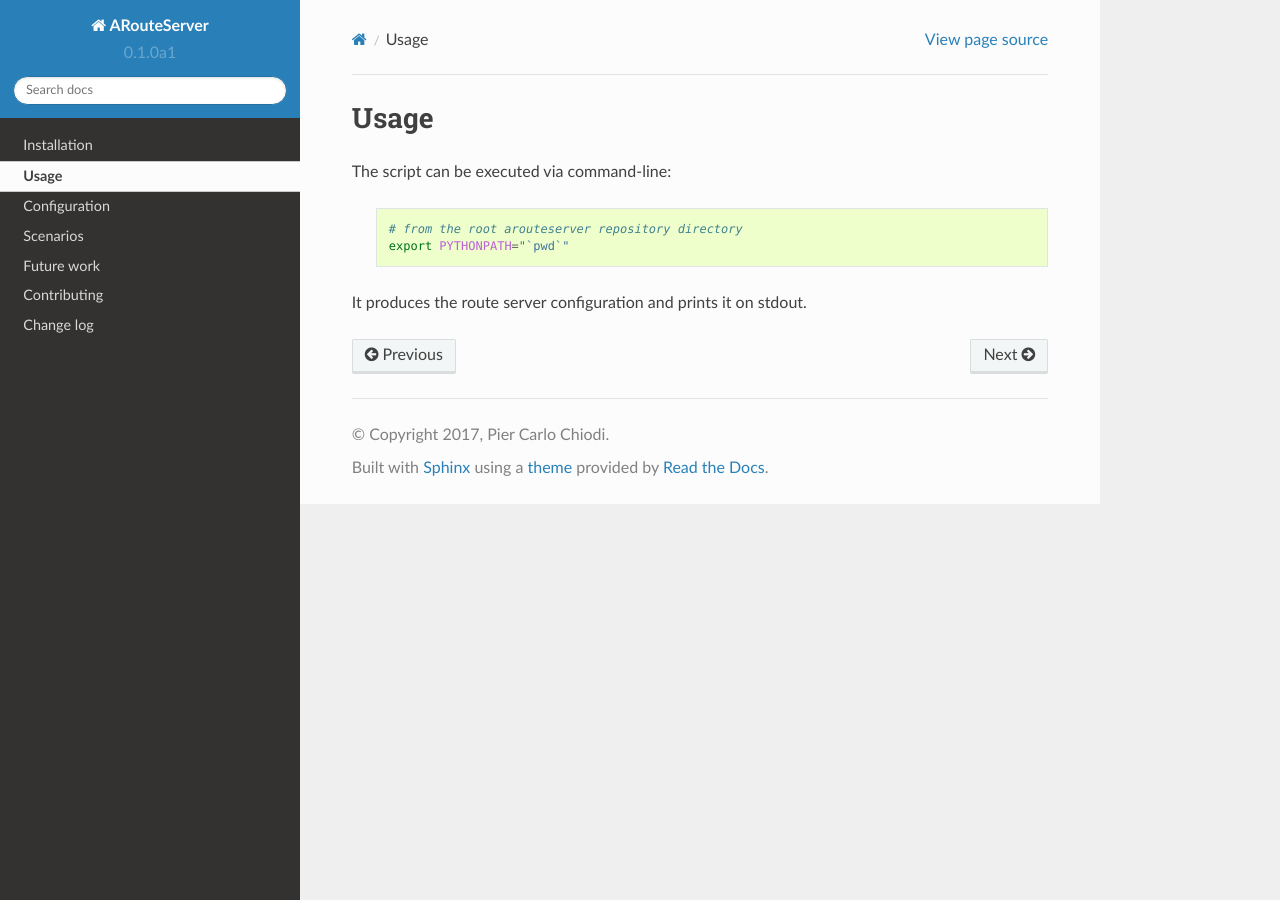
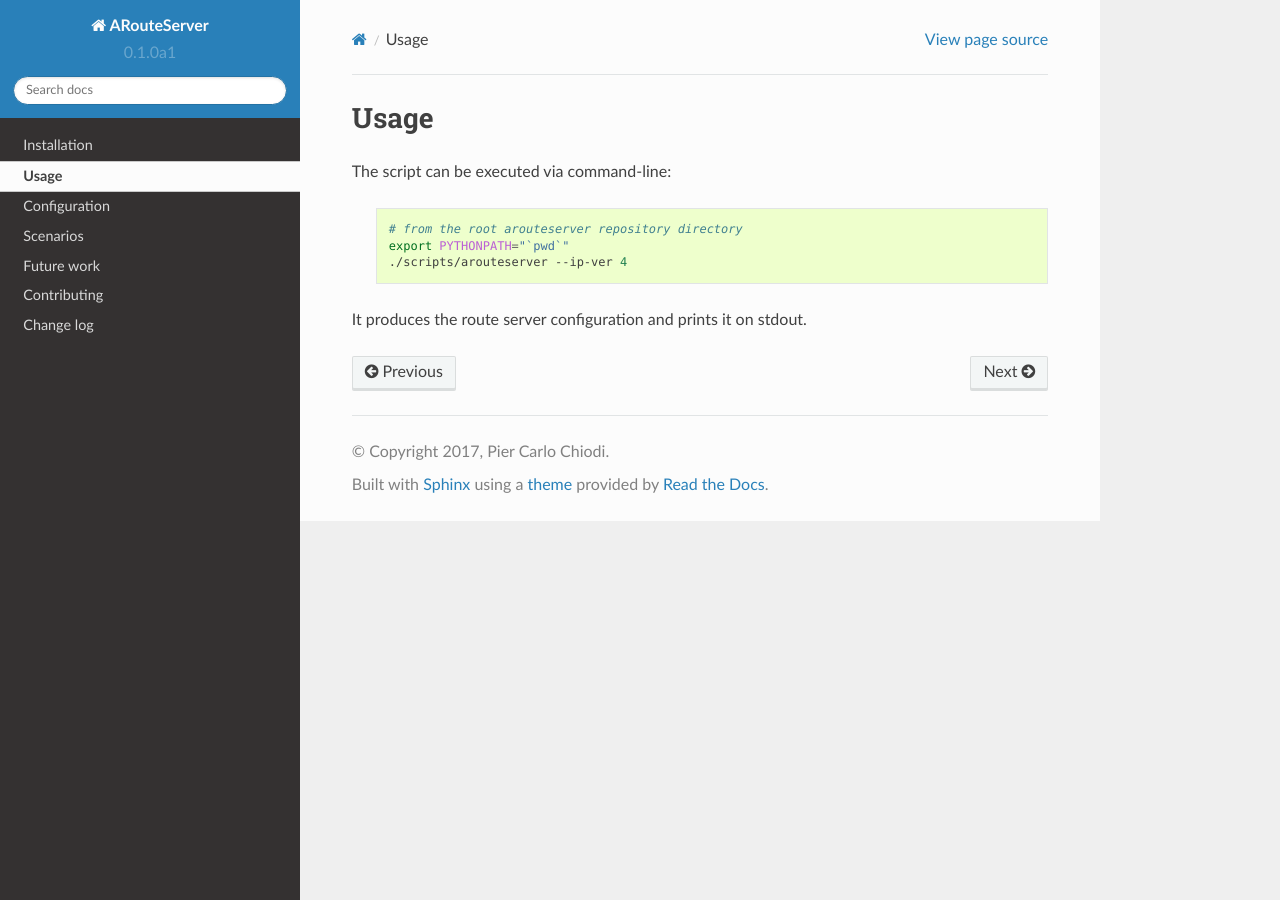
Before and after one commit to pierky/arouteserver, a Sphinx documentation site: the page built from docs/USAGE.rst, in a window 1280 px wide. Built offline with Sphinx 7.4.7 and the Read the Docs theme 2.0.0, drawn with Linux system fonts in a browser that asks for light colours.

Commit message:
fix missing cmd in USAGE.rst

```diff
--- a/docs/USAGE.rst
+++ b/docs/USAGE.rst
@@ -7,5 +7,6 @@ The script can be executed via command-line:
 
     # from the root arouteserver repository directory
     export PYTHONPATH="`pwd`"
+    ./scripts/arouteserver --ip-ver 4
 
 It produces the route server configuration and prints it on stdout.
```
